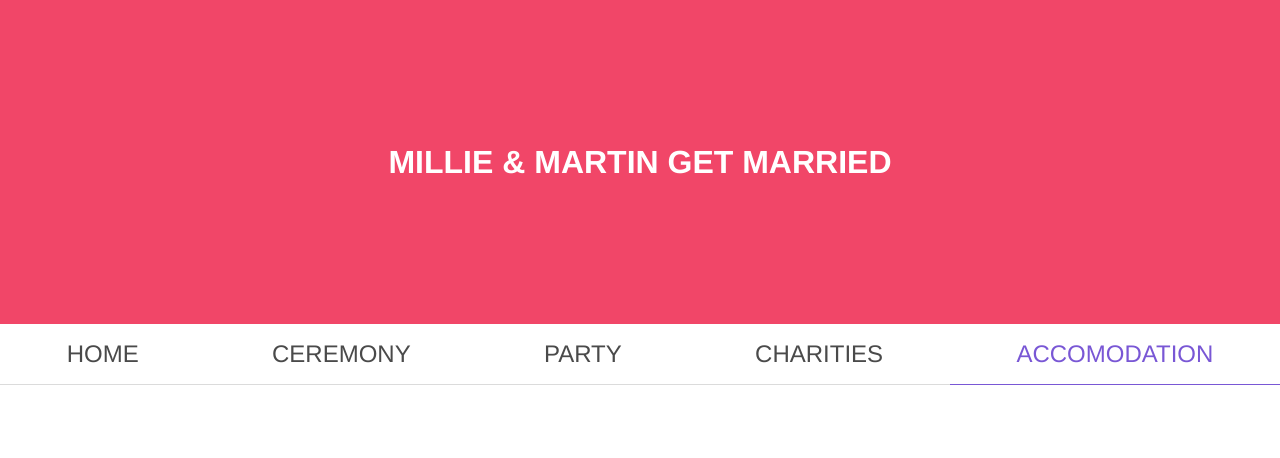
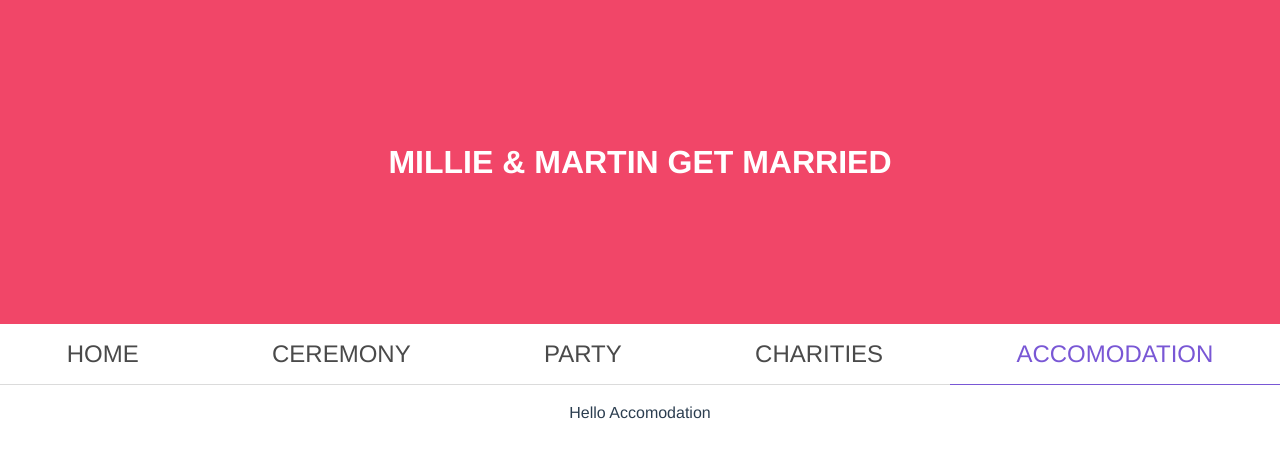
Before and after one commit to cerbeh/wedding-site, a Vue app: page / in a window 1280 px wide. Both pictures are taken after a click on the tab "ACCOMODATION". Shown: the top 458 px of the page. Built offline with nearby package versions, Linux system fonts and the light colour scheme; what vue-breakpoint-component would draw is missing.

Commit message:
Added accomodation view

```diff
--- a/src/views/Accomodation.vue
+++ b/src/views/Accomodation.vue
@@ -0,0 +1,11 @@
+<template lang="html">
+  <h1>Hello Accomodation</h1>
+</template>
+
+<script>
+export default {
+}
+</script>
+
+<style lang="css" scoped>
+</style>
```
